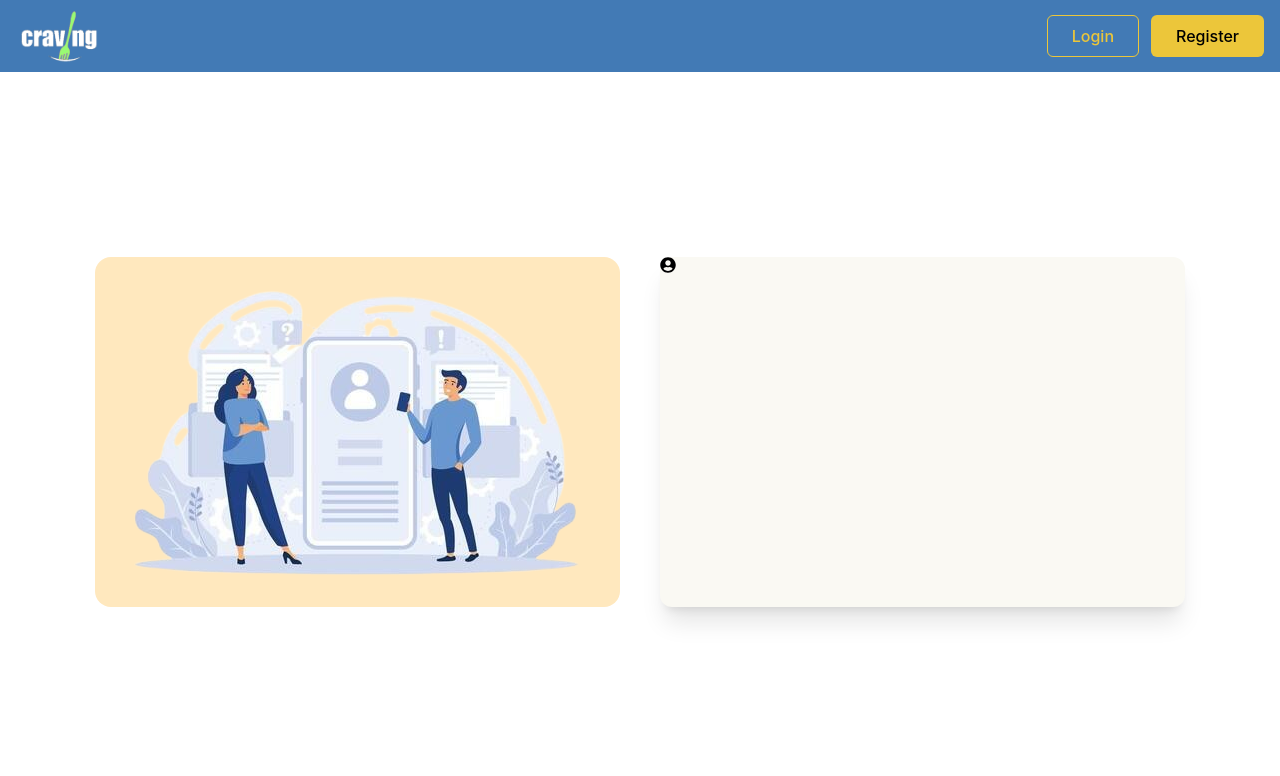
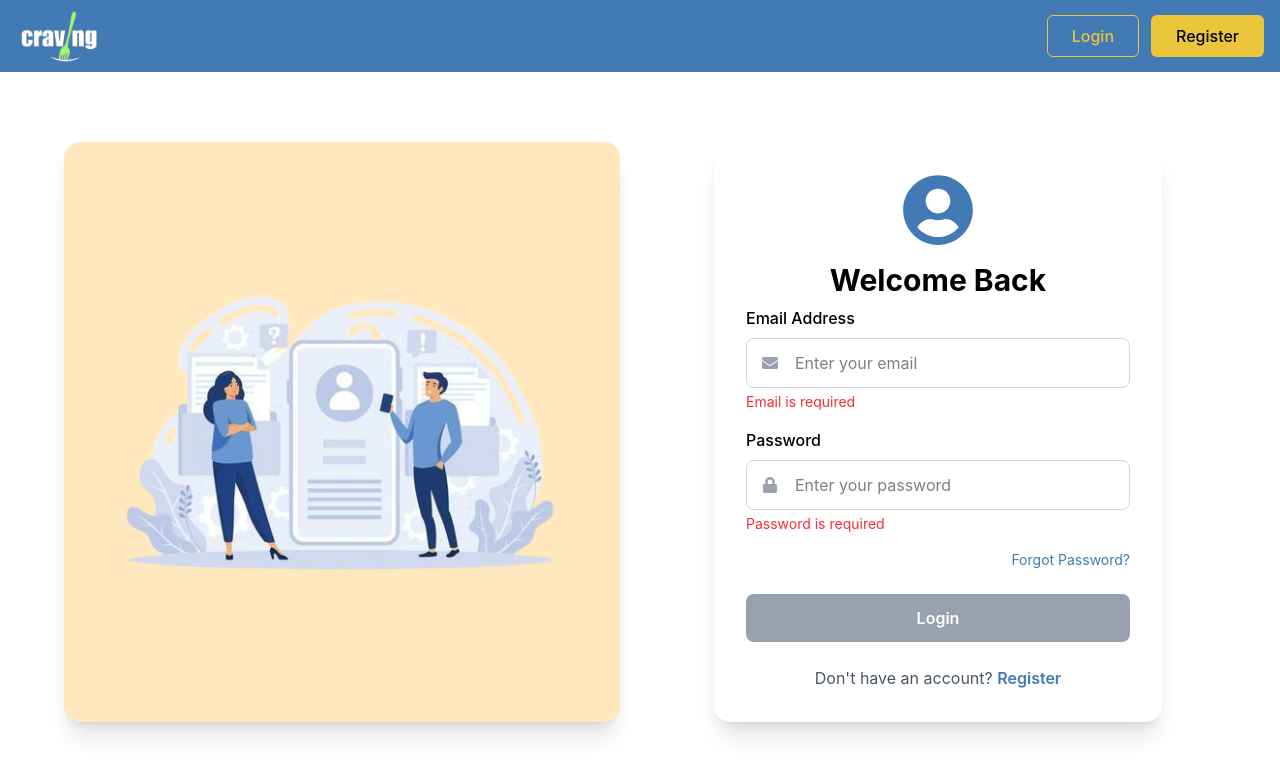
Before and after one commit to Prasoonsoni398/Cravings, a React (Vite) app in the folder client/: page /login in a window 1280 px wide. Shown: the top 776 px of the page. Built offline with nearby package versions, Linux system fonts and the light colour scheme.

Commit message:
feat: enhance Login component with form validation and improved layout

```diff
--- a/client/src/pages/Login.jsx
+++ b/client/src/pages/Login.jsx
@@ -1,23 +1,172 @@
-import React from "react";
+import React, { useState, useEffect } from "react";
 import LoginPage from "../assets/images/loginPage.png";
-import { FaUserCircle } from "react-icons/fa";
+import { FaUserCircle, FaLock, FaEnvelope } from "react-icons/fa";
+import { Link } from "react-router-dom";
 
 const Login = () => {
+  const [formData, setFormData] = useState({
+    email: "",
+    password: "",
+  });
+
+  const [errors, setErrors] = useState({});
+  const [isFormValid, setIsFormValid] = useState(false);
+
+  const handleChange = (e) => {
+    const { name, value } = e.target;
+
+    setFormData((prev) => ({
+      ...prev,
+      [name]: value,
+    }));
+  };
+
+  useEffect(() => {
+    const newErrors = {};
+
+    // Email Validation
+    if (!formData.email.trim()) {
+      newErrors.email = "Email is required";
+    } else if (
+      !/^[A-Z0-9._%+-]+@[A-Z0-9.-]+\.[A-Z]{2,}$/i.test(formData.email)
+    ) {
+      newErrors.email = "Please enter a valid email";
+    }
+
+    // Password Validation
+    if (!formData.password.trim()) {
+      newErrors.password = "Password is required";
+    } else if (formData.password.length < 6) {
+      newErrors.password = "Password must be at least 6 characters";
+    }
+
+    setErrors(newErrors);
+    setIsFormValid(Object.keys(newErrors).length === 0);
+  }, [formData]);
+
+  const handleSubmit = (e) => {
+    e.preventDefault();
+
+    if (!isFormValid) return;
+
+    console.log("Login Data:", formData);
+
+    // API Call Here
+  };
+
   return (
-    <>
-      <div className="max-w-6xl h-[90vh] flex justify-self-center items-center">
-        <div className="grid grid-cols-2 gap-10">
-          <div className="bg-(--background) flex justify-center rounded-2xl  items-center">
-            <img src={LoginPage} alt="" />
-          </div>
-          <form className="flex flex-column gap-2 rounded-xl shadow-xl bg-(--card-background) ">
-            <div>
-              <FaUserCircle />
+    <div className="max-w-6xl mx-auto h-[90vh] flex items-center">
+      <div className="grid md:grid-cols-2 gap-10 w-full">
+        {/* Left Side */}
+        <div className="bg-(--background) flex justify-center shadow-xl items-center rounded-2xl p-6">
+          <img
+            src={LoginPage}
+            alt="Login"
+            className="max-w-full h-auto"
+          />
+        </div>
+
+        {/* Right Side */}
+        <div className="flex justify-center items-center">
+          <form
+            onSubmit={handleSubmit}
+            className="w-full max-w-md shadow-xl rounded-2xl p-8 bg-white"
+          >
+            {/* Icon */}
+            <div className="flex justify-center mb-4">
+              <FaUserCircle className="text-7xl text-(--primary)" />
             </div>
+
+            <h2 className="text-3xl font-bold text-center mb-2">
+              Welcome Back
+            </h2>
+
+            {/* Email */}
+            <div className="mb-4">
+              <label className="block mb-2 font-medium">
+                Email Address
+              </label>
+
+              <div className="relative">
+                <FaEnvelope className="absolute left-4 top-1/2 -translate-y-1/2 text-gray-400" />
+
+                <input
+                  type="email"
+                  name="email"
+                  value={formData.email}
+                  onChange={handleChange}
+                  placeholder="Enter your email"
+                  className="w-full border border-gray-300 rounded-lg pl-12 pr-4 py-3 outline-none focus:border-(--primary)"
+                />
+              </div>
+
+              {errors.email && (
+                <p className="text-red-500 text-sm mt-1">
+                  {errors.email}
+                </p>
+              )}
+            </div>
+
+            {/* Password */}
+            <div className="mb-4">
+              <label className="block mb-2 font-medium">
+                Password
+              </label>
+
+              <div className="relative">
+                <FaLock className="absolute left-4 top-1/2 -translate-y-1/2 text-gray-400" />
+
+                <input
+                  type="password"
+                  name="password"
+                  value={formData.password}
+                  onChange={handleChange}
+                  placeholder="Enter your password"
+                  className="w-full border border-gray-300 rounded-lg pl-12 pr-4 py-3 outline-none focus:border-(--primary)"
+                />
+              </div>
+
+              {errors.password && (
+                <p className="text-red-500 text-sm mt-1">
+                  {errors.password}
+                </p>
+              )}
+            </div>
+
+            <div className="flex justify-end mb-6">
+              <Link
+                to="/forgot-password"
+                className="text-sm text-(--primary) hover:underline"
+              >
+                Forgot Password?
+              </Link>
+            </div>
+
+            <button
+              type="submit"
+              disabled={!isFormValid}
+              className={`w-full py-3 rounded-lg text-white font-semibold transition-all duration-300 ${
+                isFormValid
+                  ? "bg-(--primary) hover:opacity-90"
+                  : "bg-gray-400 cursor-not-allowed"
+              }`}
+            >
+              Login
+            </button>
+
+            <p className="text-center mt-6 text-gray-600">
+              Don't have an account?{" "}
+              <Link
+                to="/register"
+                className="text-(--primary) font-semibold hover:underline"
+              >
+                Register
+              </Link>
+            </p>
           </form>
         </div>
       </div>
-    </>
+    </div>
   );
 };
 
```
